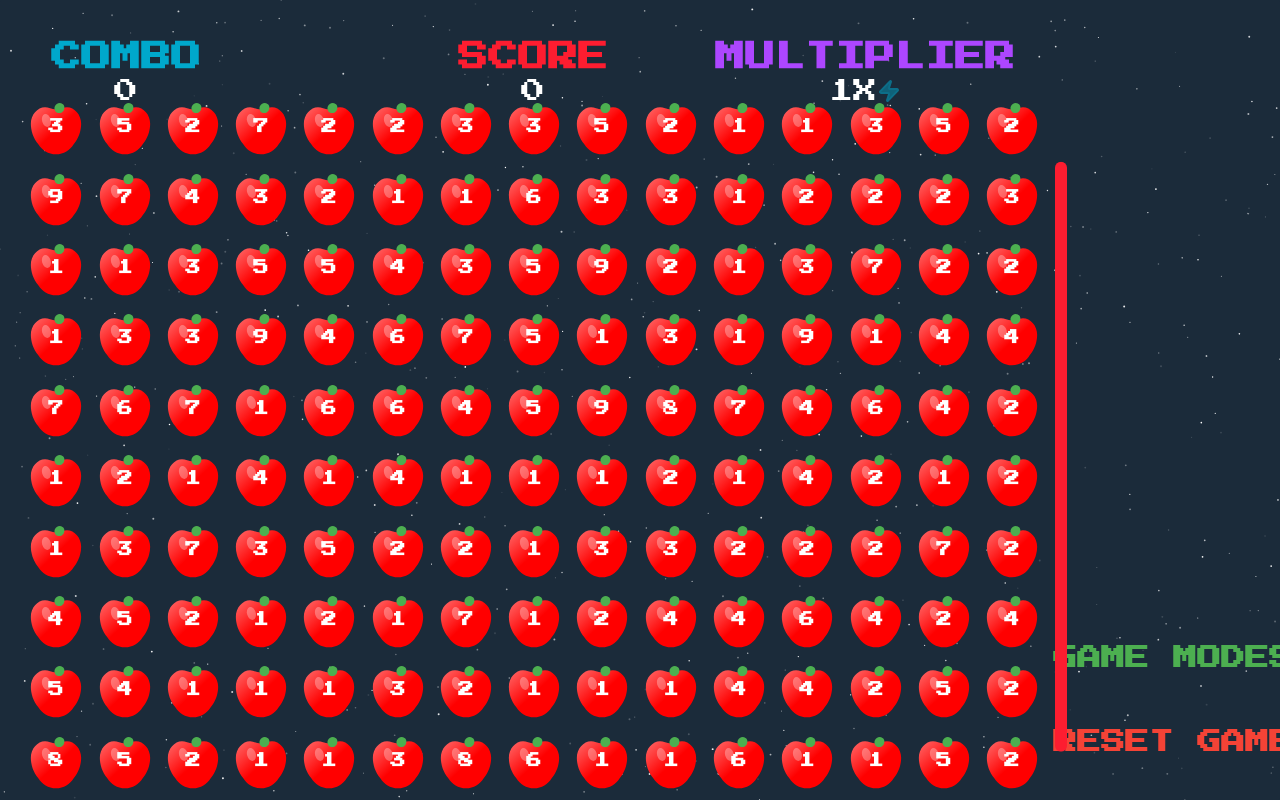
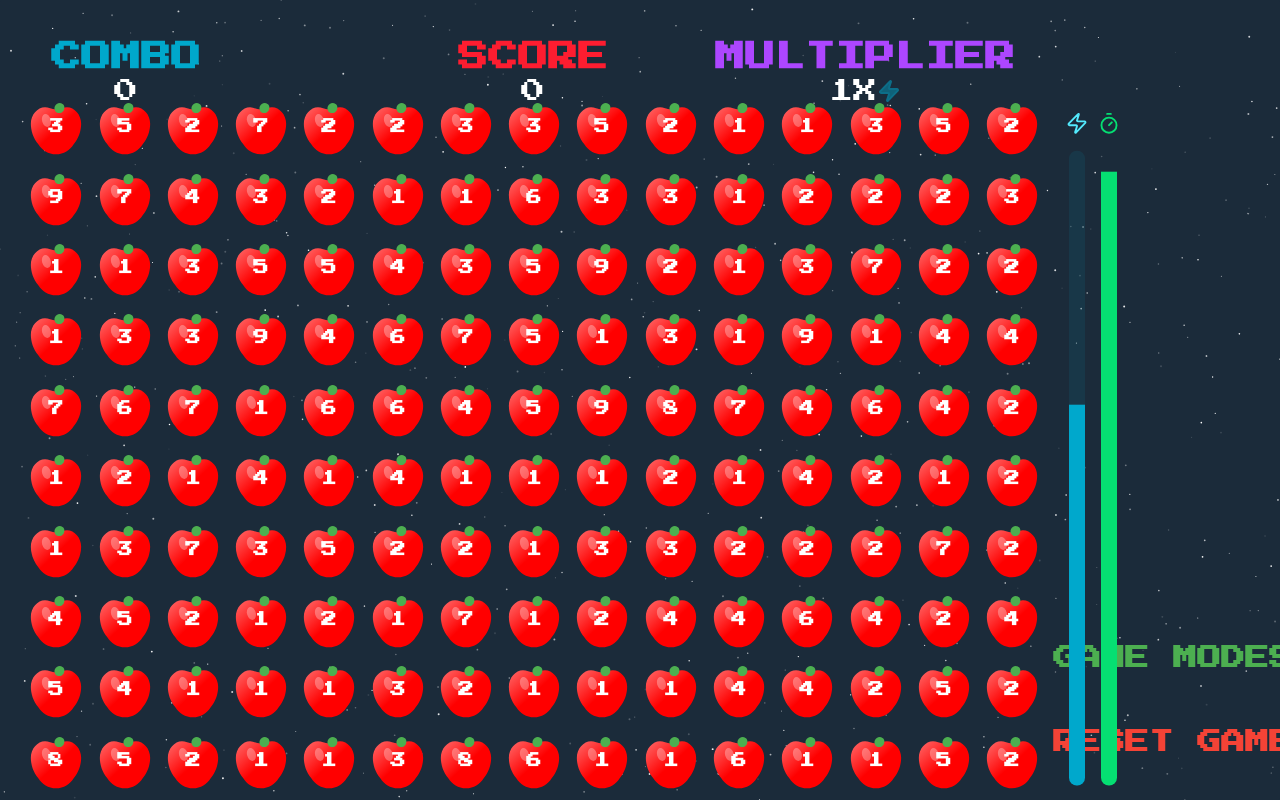
Before and after one commit to kmarellano/fujiten, a Next.js app: page / in a window 1280 px wide. Both pictures are taken after a click on the button "START GAME". Built offline with nearby package versions, Linux system fonts and the light colour scheme.

Commit message:
feat: add combo progress and time left progress bar

```diff
--- a/src/app/_components/GameBoard.tsx
+++ b/src/app/_components/GameBoard.tsx
@@ -3,9 +3,14 @@
 import { useEffect, useCallback, useRef, useMemo, Fragment } from 'react';
 import { useGameStore } from '@/stores';
 import { AppleIcon } from '@/components/AppleIcon';
+import { Progress } from '@/components/ui/progress';
 
 import { cn } from '@/lib/utils';
-import { REFILL_ON_COUNT } from '@/src/config/gameConstants';
+import {
+    REFILL_ON_COUNT,
+    TA_TIMER,
+    MULTIPLIER_COMBO_TIMER,
+} from '@/src/config/gameConstants';
 import { GRID_COL, GRID_ROW, MAX_NUMBER } from '@/config/gridConstants';
 
 import type React from 'react';
@@ -18,13 +23,21 @@ import type {
     SelectedPositions,
     AnimatedApple,
 } from '@/types';
+import { Timer, Zap } from 'lucide-react';
 
 interface GameBoardProps {
     hasOnGoingCombo?: boolean;
     restartComboTimer?: () => void;
+    gameTimer: number;
+    comboTimer: number;
 }
 
-function GameBoard({ hasOnGoingCombo, restartComboTimer }: GameBoardProps) {
+function GameBoard({
+    gameTimer,
+    comboTimer,
+    hasOnGoingCombo,
+    restartComboTimer,
+}: GameBoardProps) {
     const {
         grid,
         gameMode,
@@ -47,6 +60,12 @@ function GameBoard({ hasOnGoingCombo, restartComboTimer }: GameBoardProps) {
     } = useGameStore();
 
     const isCASCADE = gameMode === 'cascade';
+    const isMULTIPLIER = gameMode === 'multiplier';
+    const isTA = gameMode === 'time-attack';
+
+    const hasGameTimer = isMULTIPLIER || isTA;
+    const hasComboTimer = isMULTIPLIER;
+
     const animationRef = useRef<number>(0);
     const lastUpdateRef = useRef<number>(0);
     const playgroundRef = useRef<HTMLDivElement>(null);
@@ -341,6 +360,61 @@ function GameBoard({ hasOnGoingCombo, restartComboTimer }: GameBoardProps) {
                     ))}
                 </Fragment>
             </div>
+
+            {(hasGameTimer || hasComboTimer) && (
+                <div
+                    className={cn(
+                        'absolute right-0 top-0 h-full flex items-center gap-x-4 pb-4',
+                        {
+                            '-right-6': hasComboTimer,
+                        },
+                    )}
+                >
+                    {hasComboTimer && (
+                        <div className="flex flex-col h-5/6 w-4 gap-y-4 items-center">
+                            <Zap className="w-6 h-6 text-cyan-300" />
+                            <Progress
+                                max={MULTIPLIER_COMBO_TIMER}
+                                value={comboTimer}
+                                className="h-full rotate-180 w-full bg-secondary/10"
+                                progressBarClassName="bg-secondary"
+                            />
+                        </div>
+                    )}
+
+                    {hasGameTimer && (
+                        <div className="flex flex-col h-5/6 w-4 gap-y-4 items-center">
+                            <Timer
+                                className={cn('w-6 h-6 text-green-400', {
+                                    'text-primary':
+                                        (gameTimer / TA_TIMER) * 100 < 20,
+                                    'text-warning':
+                                        (gameTimer / TA_TIMER) * 100 < 60,
+                                })}
+                            />
+                            <Progress
+                                max={TA_TIMER}
+                                value={gameTimer}
+                                className={cn(
+                                    'h-full rotate-180 w-full bg-green/10',
+                                    {
+                                        'bg-primary/10':
+                                            (gameTimer / TA_TIMER) * 100 < 20,
+                                        'bg-warning/10':
+                                            (gameTimer / TA_TIMER) * 100 < 60,
+                                    },
+                                )}
+                                progressBarClassName={cn('bg-green-400', {
+                                    'bg-primary':
+                                        (gameTimer / TA_TIMER) * 100 < 20,
+                                    'bg-warning':
+                                        (gameTimer / TA_TIMER) * 100 < 60,
+                                })}
+                            />
+                        </div>
+                    )}
+                </div>
+            )}
         </section>
     );
 }
--- a/src/app/page.tsx
+++ b/src/app/page.tsx
@@ -2,7 +2,6 @@
 
 import { useCallback, useEffect } from 'react';
 import { Button } from '@/components/ui/button';
-import { Progress } from '@/components/ui/progress';
 import { GameLabel } from '@/components/GameLabel';
 import { GameBoard } from './_components/GameBoard';
 import { GameOverModal } from './_components/GameOverModal';
@@ -80,17 +79,23 @@ export default function Fujiten() {
         [restartTimer],
     );
 
+    const handleResetComboTimer = useCallback(
+        (autoStart: boolean = true) => {
+            const newComboTimer = generateDateInSeconds(MULTIPLIER_COMBO_TIMER);
+            restartComboTimer(newComboTimer, autoStart);
+        },
+        [restartComboTimer],
+    );
+
     const handleGameStart = (gameMode: GameMode): void => {
         const gridGenarated = generateGrid();
         setGrid(gridGenarated);
 
-        if (gameMode === 'time-attack') {
+        if (gameMode === 'time-attack' || gameMode === 'multiplier')
             startTimer();
-        }
 
-        if (gameMode === 'multiplier') {
-            startComboTimer();
-        }
+        if (gameMode === 'multiplier') startComboTimer();
+
         resetScore();
         resetPositions();
         setGameMode(gameMode);
@@ -98,7 +103,8 @@ export default function Fujiten() {
 
     const handleGameMode = (): void => {
         resetGame();
-        handleResetTimer();
+        handleResetTimer(false);
+        handleResetComboTimer(false);
     };
 
     const handleGameReset = (): void => {
@@ -106,8 +112,11 @@ export default function Fujiten() {
         resetPositions();
         setIsGameOver(false);
 
+        const isMultiplier = gameMode === 'multiplier';
         const isTimeAttack = gameMode === 'time-attack';
-        handleResetTimer(isTimeAttack);
+
+        handleResetTimer(isTimeAttack || isMULTIPLIER);
+        handleResetComboTimer(isMultiplier);
 
         const gridGenarated = generateGrid();
         setGrid(gridGenarated);
@@ -123,17 +132,10 @@ export default function Fujiten() {
     }, [grid, isZEN, setIsGameOver]);
 
     useEffect(() => {
-        if (isTA && grid.length > 0 && timeLeft <= 0) {
+        if ((isTA || isMULTIPLIER) && grid.length > 0 && timeLeft <= 0) {
             setIsGameOver(true);
         }
-    }, [grid, timeLeft, isTA, setIsGameOver]);
-
-    const handleResetComboTimer = useCallback(() => {
-        return restartComboTimer(
-            generateDateInSeconds(MULTIPLIER_COMBO_TIMER),
-            true,
-        );
-    }, [restartComboTimer]);
+    }, [grid, timeLeft, isTA, isMULTIPLIER, setIsGameOver]);
 
     return (
         <main className="min-h-screen max-h-screen">
@@ -179,7 +181,7 @@ export default function Fujiten() {
                                             className="mx-4 mt-8 text-white"
                                             Icon={Zap}
                                             iconClassName={
-                                                currentCombo <= 2
+                                                currentCombo <= 5
                                                     ? 'text-secondary animate-pulse fill-secondary/80'
                                                     : 'text-primary fill-primary/80 animate-pulse'
                                             }
@@ -190,17 +192,10 @@ export default function Fujiten() {
                         </section>
                     </div>
 
-                    <div className="col-span-5 row-span-6 col-start-1 row-start-2 flex justify-center items-center relative">
-                        <div className="absolute right-0 top-0 h-full flex items-center">
-                            <div className="h-full w-3 py-12">
-                                <Progress
-                                    max={TA_TIMER}
-                                    value={timeLeft}
-                                    className="h-full rotate-180"
-                                />
-                            </div>
-                        </div>
+                    <div className="col-span-5 row-span-6 col-start-1 row-start-2 flex justify-center items-center">
                         <GameBoard
+                            gameTimer={timeLeft}
+                            comboTimer={comboTimeLeft}
                             hasOnGoingCombo={comboTimeLeft > 0}
                             restartComboTimer={handleResetComboTimer}
                         />
--- a/src/config/gameConstants.ts
+++ b/src/config/gameConstants.ts
@@ -13,21 +13,20 @@ export const gameModes: Record<GameMode, GameModeConfig> = {
             'Race against the clock! You have 60 seconds to score as many points as possible.',
         icon: 'clock',
     },
+    cascade: {
+        name: 'CASCADE MODE',
+        description:
+            'When apples are removed, new ones fall from above to fill the empty spaces.',
+        icon: 'arrow-down-up',
+    },
     zen: {
         name: 'ZEN MODE',
         description:
             'Play at your own pace with no time limit. Relax and enjoy the game!',
         icon: 'infinity',
     },
-
-    cascade: {
-        name: 'CASCADE MODE',
-        description:
-            'When apples are removed, new ones fall from above to fill the empty spaces.',
-        icon: 'arrow-down-up',
-    },
 };
 
-export const TA_TIMER = 100;
+export const TA_TIMER = 60;
 export const MULTIPLIER_COMBO_TIMER = 5;
 export const REFILL_ON_COUNT = 2;
--- a/src/stores/useGameStore.ts
+++ b/src/stores/useGameStore.ts
@@ -8,7 +8,7 @@ function getMultiplier(comboCount: number) {
 
     if (comboCount === 0) return 1;
     if (comboCount <= 5) return 1 + (comboCount - 1) * 0.5;
-    if (comboCount < 8) return LIMIT_COMBO_MULTIPLIER;
+    if (comboCount < 10) return LIMIT_COMBO_MULTIPLIER;
 
     return MAX_COMBO_MULTIPLIER;
 }
```
